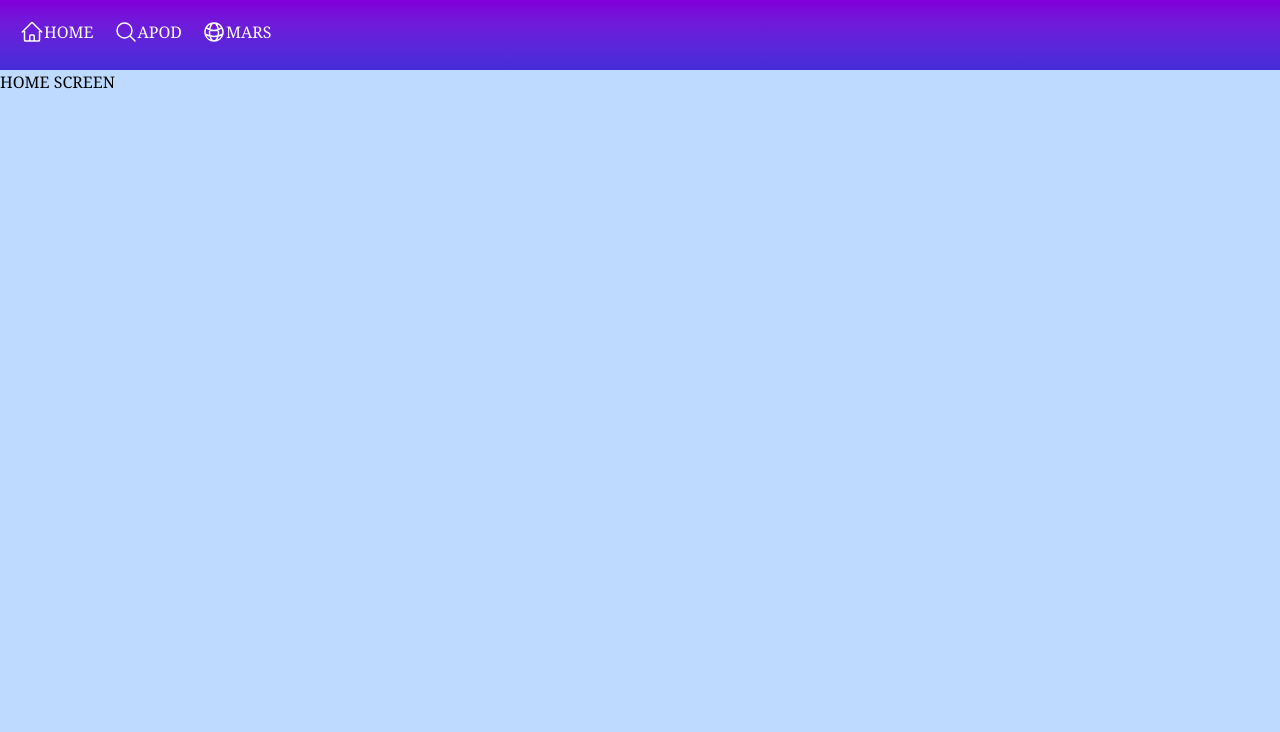
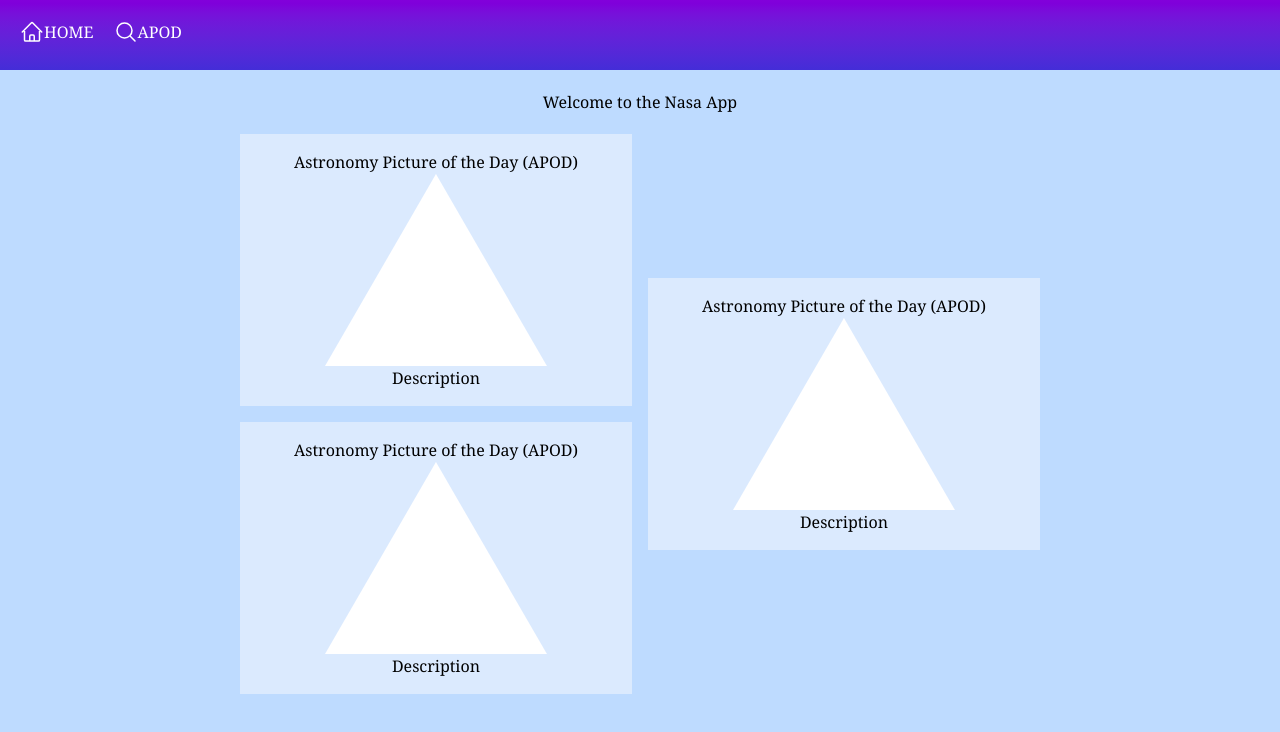
Before and after one commit to divya-manirajan/Nasa-App, a Next.js app: page / in a window 1280 px wide. Shown: the top 732 px of the page. Built offline with nearby package versions, Linux system fonts and the light colour scheme.

Commit message:
update home page

```diff
--- a/app/page.js
+++ b/app/page.js
@@ -1,17 +1,48 @@
 'use client'
 
+export default function page() {
 
-export default function page() {
+
+  const test = async () => {
+    const APOD_API = `https://api.nasa.gov/planetary/apod?api_key=${process.env.NEXT_PUBLIC_API_KEY}`
+
+    const response = await fetch(APOD_API)
+    const data = await response.json()
+    console.log(data)
+
+  }
 
 //Home Screen turn into basic title screen
 
   return (
-    <div className="font-serif">
-      <div className="h-screen bg-blue-200">
-        HOME SCREEN
-      </div>
+    <div className="min-h-screen bg-blue-200 font-serif p-5 flex flex-row justify-center">
+      <div className="h-full w-[800px] text-center">
+        <h1 className="mb-5">Welcome to the Nasa App</h1> {/* edit title text (color, font, size), margin/padding */}
+        <div className="grid grid-cols-2 grid-rows-4 gap-4">
+          <div className="bg-blue-100 row-span-2 flex flex-col items-center p-4">
+            <h1>Astronomy Picture of the Day (APOD)</h1>
+            <img className="h-48" src="/vercel.svg" />
+            <p>Description</p>
+            {/* use APOD_API to get the picture. Edit description of what APOD is. change 'card' background, shadow, rounded ... */}
+          </div>
+          <div className="bg-blue-100 col-start-2 row-start-2 row-span-2 flex flex-col items-center p-4">
+            <h1>Astronomy Picture of the Day (APOD)</h1>
+              <img className="h-48" src="/vercel.svg" />
+            <p>Description</p>
+            {/* Edit mars title, leave picture and descriptionn. Add "coming soon" */}
+          </div>
+          <div className="bg-blue-100 col-start-1 row-start-3 row-span-2 flex flex-col items-center p-4">
+            <h1>Astronomy Picture of the Day (APOD)</h1>
+              <img className="h-48" src="/vercel.svg" />
+            <p>Description</p>
+            {/* Figure out next API. Add "coming soon" */}
+          </div>
 
 
+        </div>
+      </div>
     </div>
+
+
   )
 }
--- a/components/NavBar.js
+++ b/components/NavBar.js
@@ -7,24 +7,24 @@ export default function NavBar() {
 
   return (
     <div className="flex flex-row w-screen h-[70px] bg-linear-to-t from-indigo-700 to-purple-700 p-5 font-serif text-white">
-      <div className="flex flex-row hover:text-sky-400">
+      <div className="flex flex-row hover:text-sky-400 cursor-pointer mr-5">
         <svg xmlns="http://www.w3.org/2000/svg" fill="none" viewBox="0 0 24 24" strokeWidth="1.5" stroke="currentColor" className="size-6">
           <path strokeLinecap="round" strokeLinejoin="round" d="m2.25 12 8.954-8.955c.44-.439 1.152-.439 1.591 0L21.75 12M4.5 9.75v10.125c0 .621.504 1.125 1.125 1.125H9.75v-4.875c0-.621.504-1.125 1.125-1.125h2.25c.621 0 1.125.504 1.125 1.125V21h4.125c.621 0 1.125-.504 1.125-1.125V9.75M8.25 21h8.25" />
         </svg>
-        <Link className="mr-5" href={`/`}>HOME</Link>
+        <Link href={`/`}>HOME</Link>
       </div>
-      <div className="flex flex-row hover:text-sky-400">
+      <div className="flex flex-row hover:text-sky-400 cursor-pointer mr-5">
         <svg xmlns="http://www.w3.org/2000/svg" fill="none" viewBox="0 0 24 24" strokeWidth="1.5" stroke="currentColor" className="size-6">
           <path strokeLinecap="round" strokeLinejoin="round" d="m21 21-5.197-5.197m0 0A7.5 7.5 0 1 0 5.196 5.196a7.5 7.5 0 0 0 10.607 10.607Z" />
          </svg>
-         <Link className="mr-5 hover:text-sky-400" href={`/apod?start=${currentDate}&end=${currentDate}`}>APOD</Link>
+         <Link href={`/apod?start=${currentDate}&end=${currentDate}`}>APOD</Link>
       </div>
-      <div className="flex flex-row hover:text-sky-400">
+      {/* <div className="flex flex-row hover:text-sky-400 cursor-pointer mr-5">
         <svg xmlns="http://www.w3.org/2000/svg" fill="none" viewBox="0 0 24 24" strokeWidth="1.5" stroke="currentColor" className="size-6">
           <path strokeLinecap="round" strokeLinejoin="round" d="M12 21a9.004 9.004 0 0 0 8.716-6.747M12 21a9.004 9.004 0 0 1-8.716-6.747M12 21c2.485 0 4.5-4.03 4.5-9S14.485 3 12 3m0 18c-2.485 0-4.5-4.03-4.5-9S9.515 3 12 3m0 0a8.997 8.997 0 0 1 7.843 4.582M12 3a8.997 8.997 0 0 0-7.843 4.582m15.686 0A11.953 11.953 0 0 1 12 10.5c-2.998 0-5.74-1.1-7.843-2.918m15.686 0A8.959 8.959 0 0 1 21 12c0 .778-.099 1.533-.284 2.253m0 0A17.919 17.919 0 0 1 12 16.5c-3.162 0-6.133-.815-8.716-2.247m0 0A9.015 9.015 0 0 1 3 12c0-1.605.42-3.113 1.157-4.418" />
         </svg>
-        <Link className="mr-5 hover:text-sky-400" href={`/mars`}>MARS</Link>
-      </div>
+        <Link hover:text-sky-400" href={`/mars`}>MARS</Link>
+      </div> */}
 
     </div>
   )
```
